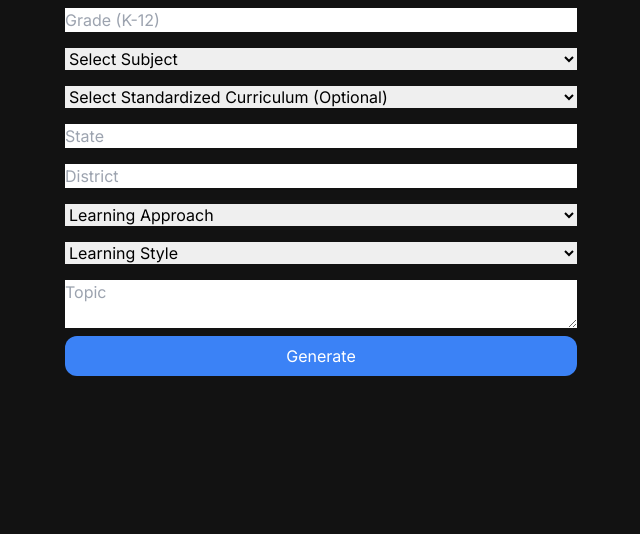
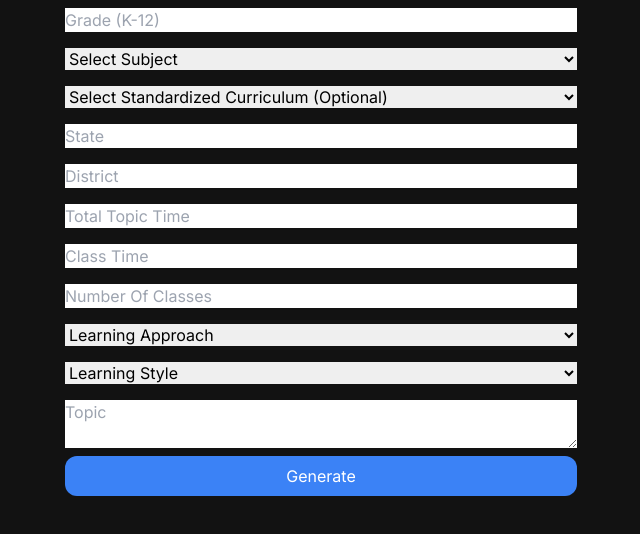
Before and after one commit to rafaelsinger/planify, a Next.js app: page /home in a window 1280 px wide. Shown: the top 534 px of the page, without its empty margins (319-959 px from the left). Built offline with nearby package versions, Linux system fonts and the light colour scheme.

Commit message:
Update form options

```diff
--- a/app/home/form.js
+++ b/app/home/form.js
@@ -15,6 +15,8 @@ const initialValues = {
   learningApproach: "",
   learningStyle: "",
   topic: "",
+  time: "",
+  numberOfClasses: "",
 };
 
 const requiredFields = [
@@ -24,6 +26,8 @@ const requiredFields = [
   "learningApproach",
   "learningStyle",
   "topic",
+  "time",
+  "numberOfClasses",
 ];
 
 const validate = (values) => {
@@ -92,6 +96,15 @@ const FormInput = () => (
           <Field type="text" name="district" placeholder='District' className='my-2' />
           <ErrorMessage name="district" component="div" />
 
+          <Field type="text" name="totalTopicTime" placeholder='Total Topic Time' className='my-2' />
+          <ErrorMessage name="time" component="div" />
+
+          <Field type="text" name="classTime" placeholder='Class Time' className='my-2' />
+          <ErrorMessage name="time" component="div" />
+
+          <Field type="text" name="numberOfClasses" placeholder='Number Of Classes' className='my-2' />
+          <ErrorMessage name="time" component="div" />
+
           <Field as="select" name="learningApproach" className='my-2'>
             <option value="" label="Learning Approach" />
             {learningApproaches.map((learningApproach, index) => (
```
